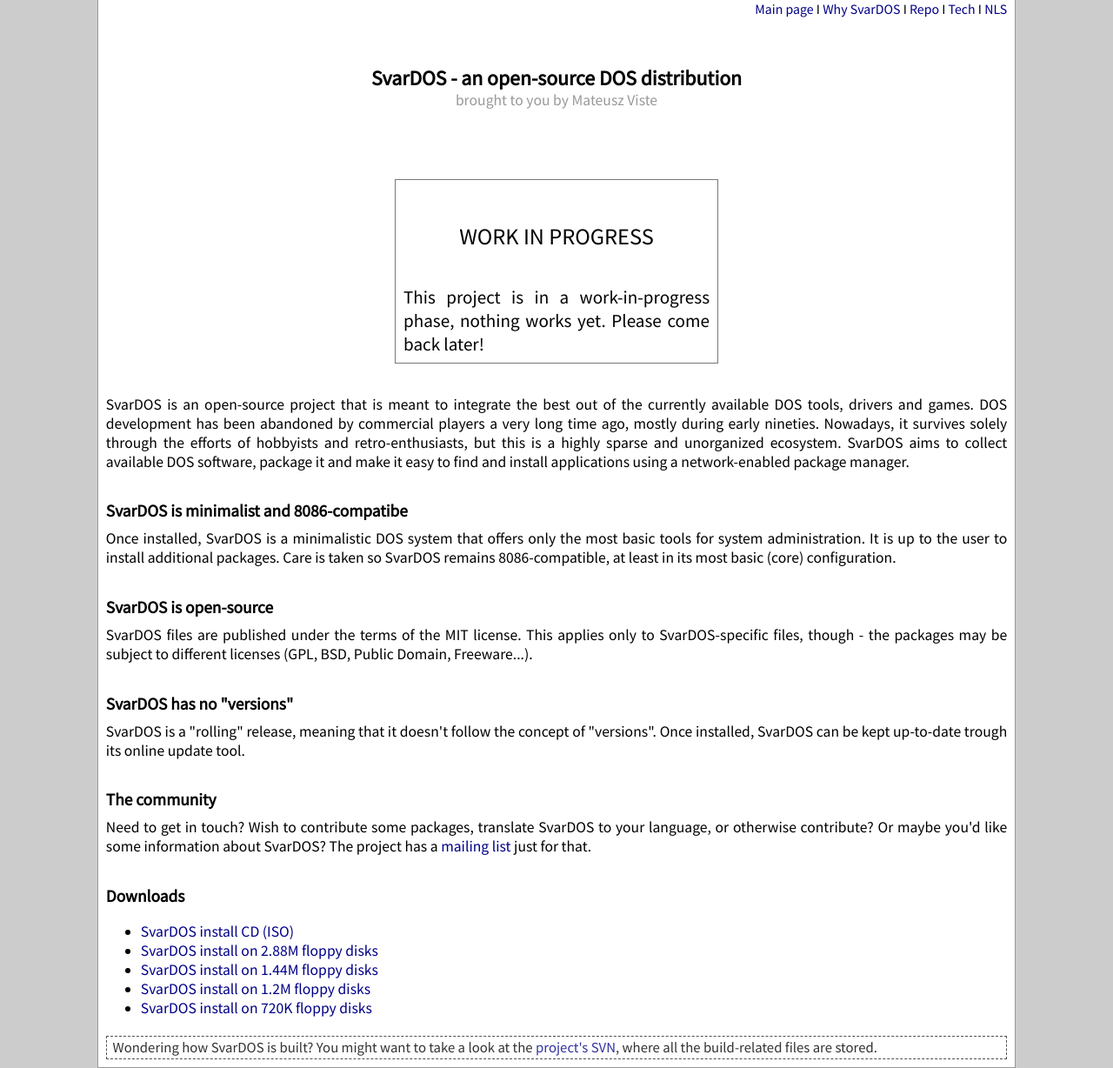
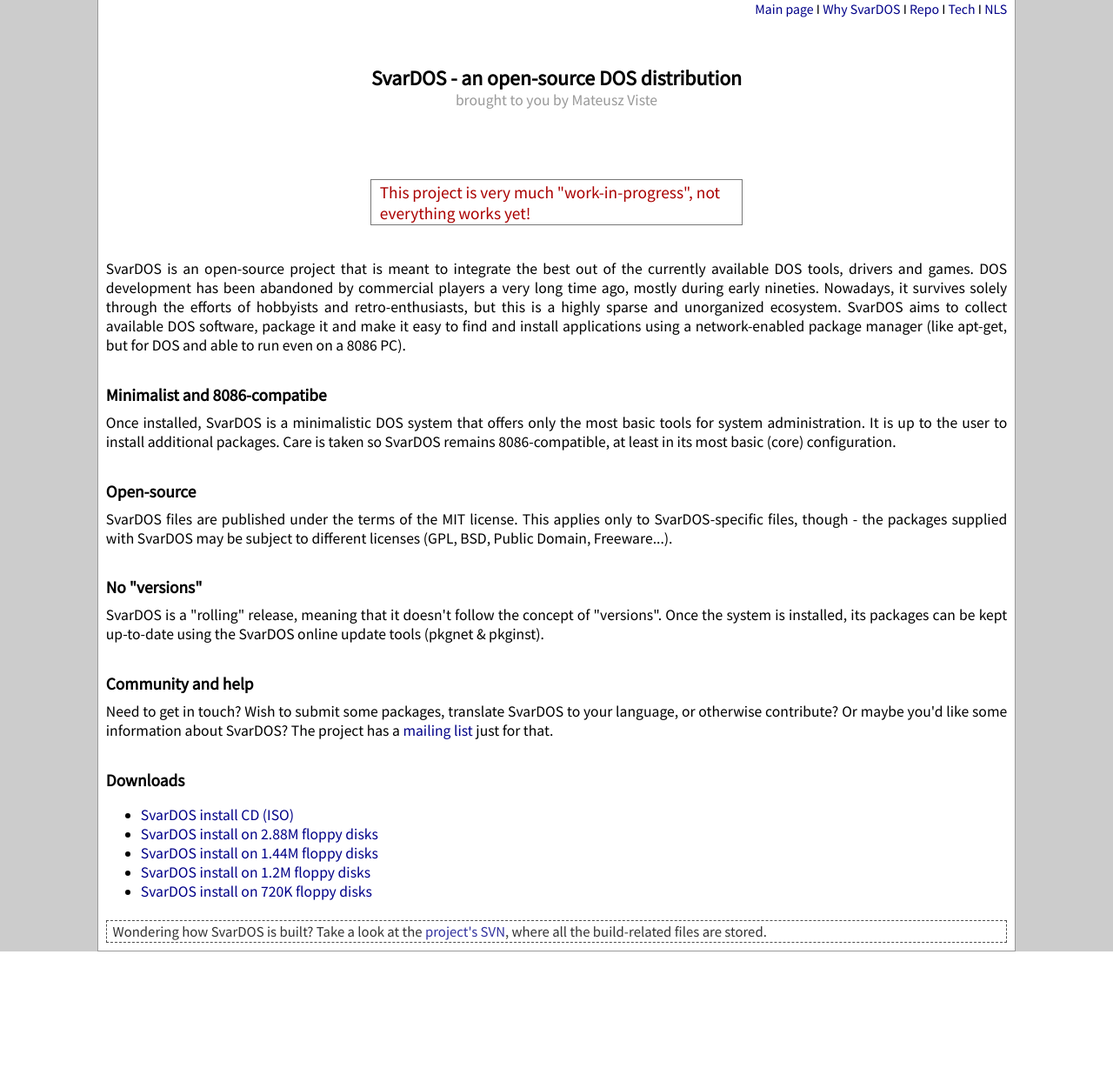
Before and after one commit to roytam1/SvarDOS, a PHP site: page / in a window 1280 px wide. Shown: the whole page at 87% size. After the commit the page ends 1094 px from the top, so only its background shows below. Run offline with PHP 8.4, Linux system fonts and the light colour scheme.

Commit message:
wording improvements
git-svn-id: svn://svn.svardos.org/svardos@217 911cea91-c70f-4353-bd03-772f58fe8c9d

```diff
--- a/website/index-main.php
+++ b/website/index-main.php
@@ -1,28 +1,25 @@
     <h1>SvarDOS - an open-source DOS distribution</h1>
     <p class="copyr">brought to you by <a href="http://mateusz.viste.fr/" class="mateusz">Mateusz Viste</a></p>
 
-    <div style="margin: 2em auto; width: 20em; border: 1px #777 solid; background-color: #fff; padding: 0.5em;">
-    <p style="text-align: center; font-size: 1.5em; margin: 1.5em auto;">WORK IN PROGRESS</p>
-    <p style="font-size: 1.2em;">This project is in a work-in-progress phase, nothing works yet. Please come back later!</p>
-    </div>
+    <div style="margin: 2em auto; width: 21em; border: 1px #777 solid; background-color: #fff; padding: 0.1em 0.5em; color: #a00; font-size: 1.1em;">This project is very much "work-in-progress", not everything works yet!</div>
 
-    <p>SvarDOS is an open-source project that is meant to integrate the best out of the currently available DOS tools, drivers and games. DOS development has been abandoned by commercial players a very long time ago, mostly during early nineties. Nowadays, it survives solely through the efforts of hobbyists and retro-enthusiasts, but this is a highly sparse and unorganized ecosystem. SvarDOS aims to collect available DOS software, package it and make it easy to find and install applications using a network-enabled package manager.</p>
+    <p>SvarDOS is an open-source project that is meant to integrate the best out of the currently available DOS tools, drivers and games. DOS development has been abandoned by commercial players a very long time ago, mostly during early nineties. Nowadays, it survives solely through the efforts of hobbyists and retro-enthusiasts, but this is a highly sparse and unorganized ecosystem. SvarDOS aims to collect available DOS software, package it and make it easy to find and install applications using a network-enabled package manager (like apt-get, but for DOS and able to run even on a 8086 PC).</p>
 
-    <h2>SvarDOS is minimalist and 8086-compatibe</h2>
+    <h2>Minimalist and 8086-compatibe</h2>
 
     <p>Once installed, SvarDOS is a minimalistic DOS system that offers only the most basic tools for system administration. It is up to the user to install additional packages. Care is taken so SvarDOS remains 8086-compatible, at least in its most basic (core) configuration.</p>
 
-    <h2>SvarDOS is open-source</h2>
+    <h2>Open-source</h2>
 
-    <p>SvarDOS files are published under the terms of the MIT license. This applies only to SvarDOS-specific files, though - the packages may be subject to different licenses (GPL, BSD, Public Domain, Freeware...).</p>
+    <p>SvarDOS files are published under the terms of the MIT license. This applies only to SvarDOS-specific files, though - the packages supplied with SvarDOS may be subject to different licenses (GPL, BSD, Public Domain, Freeware...).</p>
 
-    <h2>SvarDOS has no "versions"</h2>
+    <h2>No "versions"</h2>
 
-    <p>SvarDOS is a "rolling" release, meaning that it doesn't follow the concept of "versions". Once installed, SvarDOS can be kept up-to-date trough its online update tool.</p>
+    <p>SvarDOS is a "rolling" release, meaning that it doesn't follow the concept of "versions". Once the system is installed, its packages can be kept up-to-date using the SvarDOS online update tools (pkgnet &amp; pkginst).</p>
 
-    <h2>The community</h2>
+    <h2>Community and help</h2>
 
-    <p>Need to get in touch? Wish to contribute some packages, translate SvarDOS to your language, or otherwise contribute? Or maybe you'd like some information about SvarDOS? The project has a <a href="https://lists.osdn.me/mailman/listinfo/svardos-users">mailing list</a> just for that.</p>
+    <p>Need to get in touch? Wish to submit some packages, translate SvarDOS to your language, or otherwise contribute? Or maybe you'd like some information about SvarDOS? The project has a <a href="https://lists.osdn.me/mailman/listinfo/svardos-users">mailing list</a> just for that.</p>
 
     <h2>Downloads</h2>
 
@@ -34,4 +31,4 @@
       <li><a href="download/svardos-floppy-720k.zip">SvarDOS install on 720K floppy disks</a></li>
     </ul>
 
-    <p class="wondering">Wondering how SvarDOS is built? You might want to take a look at the <a href="https://osdn.net/projects/svardos/scm/svn/tree/head/">project's SVN</a>, where all the build-related files are stored.</p>
+    <p class="wondering">Wondering how SvarDOS is built? Take a look at the <a href="https://osdn.net/projects/svardos/scm/svn/tree/head/">project's SVN</a>, where all the build-related files are stored.</p>
--- a/website/tech/licensing.txt
+++ b/website/tech/licensing.txt
@@ -1,3 +1,3 @@
-Svarog386 is a distribution made of many different software bricks, hence a single license can hardly be applied to all. However, the base system (that is the svarDOS installer, bootable floppy image and all CORE packages) is carefully assembled from software that is "free" as in "Freedom", ie. that grants the 3 basic FOSS liberties (freedom to use, modify, and redistribute). This includes, but is not necessarily limited to, software released under following licenses: GNU GPLv2, GNU GPLv3, BSD, MIT, EUPL and Public domain.
+SvarDOS is a distribution made of many different software bricks, hence a single license can hardly be applied to all. However, the basic system (that is the SvarDOS installer, bootable floppy image and all core packages) is carefully assembled from software that is "free" as in "Freedom", ie. that grants the 3 basic FOSS liberties (freedom to use, modify, and redistribute). This includes, but is not necessarily limited to, software released under following licenses: GNU GPLv2, GNU GPLv3, BSD, MIT, EUPL and Public domain.
 
-Note that, while the above applies to the base of the svarDOS distribution, it does not cover any non-CORE packages. Such extra software packages may or may not be FOSS, they are only guaranteed to be gratis for non-commercial use. Read more about that in the article "Packages inclusion rules".
+Note that, while the above applies to the core of the SvarDOS distribution, it does not cover all extra packages. Additionnal software packages may or may not be FOSS, they are only guaranteed to be "gratis for non-commercial use". Read more about that in the article "Packages inclusion rules".
--- a/website/tech/whatmeans.txt
+++ b/website/tech/whatmeans.txt
@@ -1,4 +1,4 @@
-The "svar" in svarDOS stands for "Svarog", since svarDOS is the successor of the Svarog386 distribution.
+The "Svar" in SvarDOS refers to "Svarog". SvarDOS is the successor of the Svarog386 distribution.
 
 Excerpt from Wikipedia, the free encyclopedia:
 
```
Also changed, not shown: website/tech/pkgformat.txt (+2 -8 lines).
